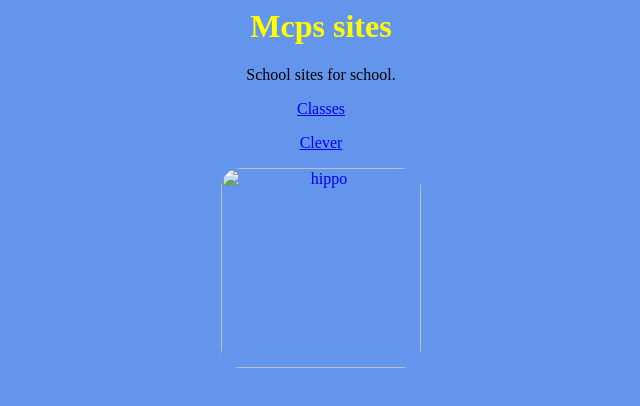
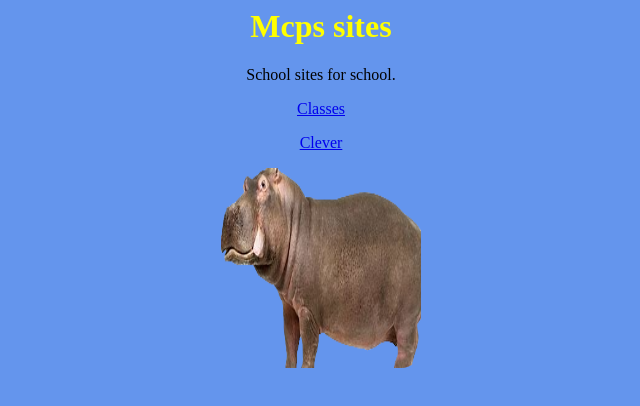
Before and after one commit to PaintBucketPushcarts/HippoSite, a plain HTML site: page index.html in a window 1280 px wide. Shown: the whole page, without its empty margins (319-959 px from the left). Drawn offline with Linux system fonts and the light colour scheme.

Commit message:
Update index.html

```diff
--- a/index.html
+++ b/index.html
@@ -14,7 +14,7 @@ p.mix{border-style: none none solid none;}
  <p> School sites for school.</p>
  <p> <a href="https://classroom.google.com/h"> Classes</p>
  <p> <a href="https://clever.com"> Clever</p>
- <p> <a href="./innocence.html"><img src="download.jpeg" alt="hippo" height="200" width="200"></p>
+ <p> <a href="./innocence.html"><img src="download.png" alt="hippo" height="200" width="200"></p>
  <script> let password = true </script>
  <style> body {
  background-color: cornflowerblue;
```
